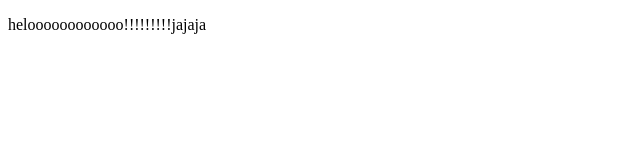
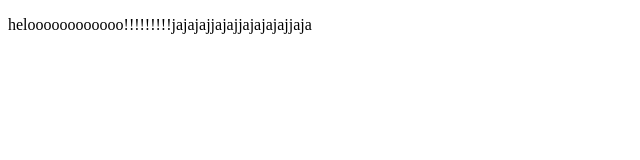
Before and after one commit to JLSMwilling/demo-repo, a plain HTML site: page index.html in a window 1280 px wide. Shown: the whole page, without its empty margins (0-640 px from the left). Drawn offline with Linux system fonts and the light colour scheme.

Commit message:
test123
test123

```diff
--- a/index.html
+++ b/index.html
@@ -6,6 +6,6 @@
     <title>Document</title>
   </head>
   <body>
-    <p>heloooooooooooo!!!!!!!!!jajaja</p>
+    <p>heloooooooooooo!!!!!!!!!jajajajjajajjajajajajjaja</p>
   </body>
 </html>
```
